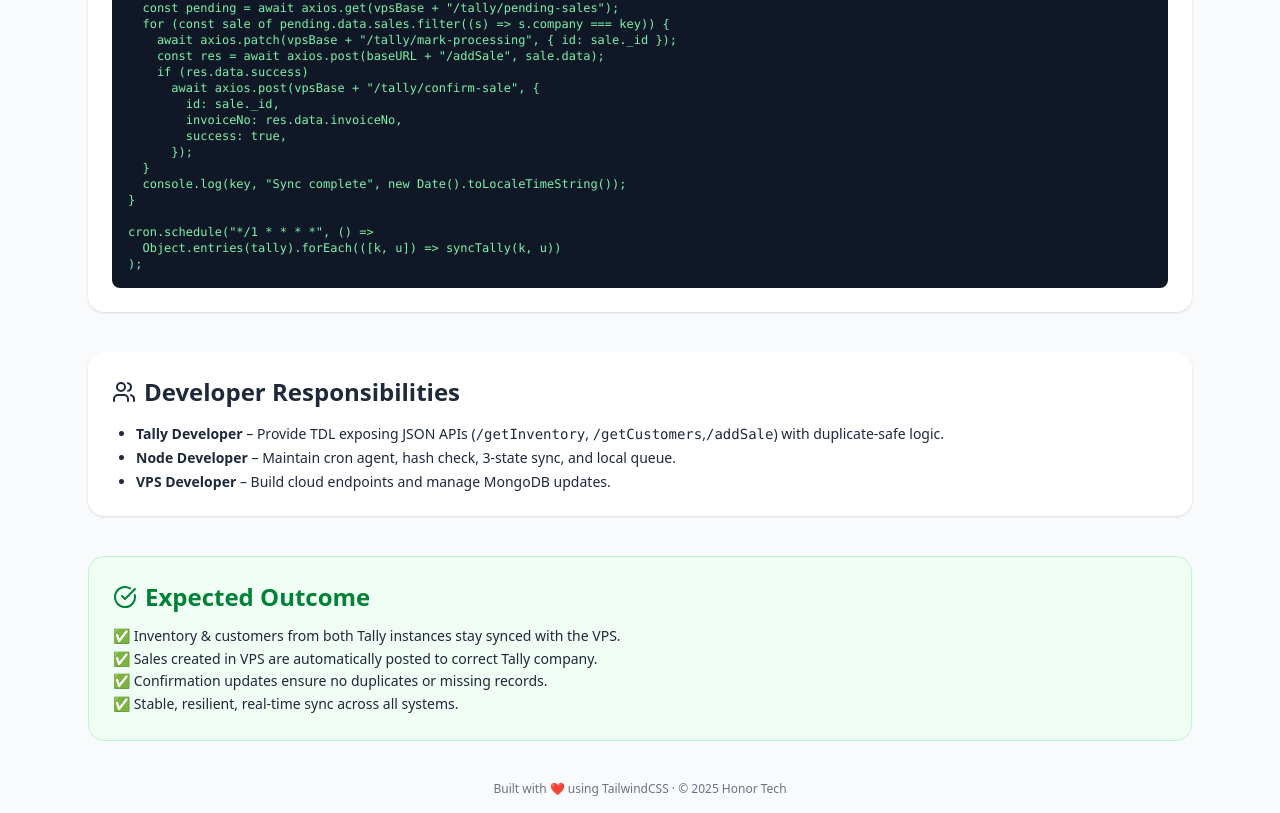
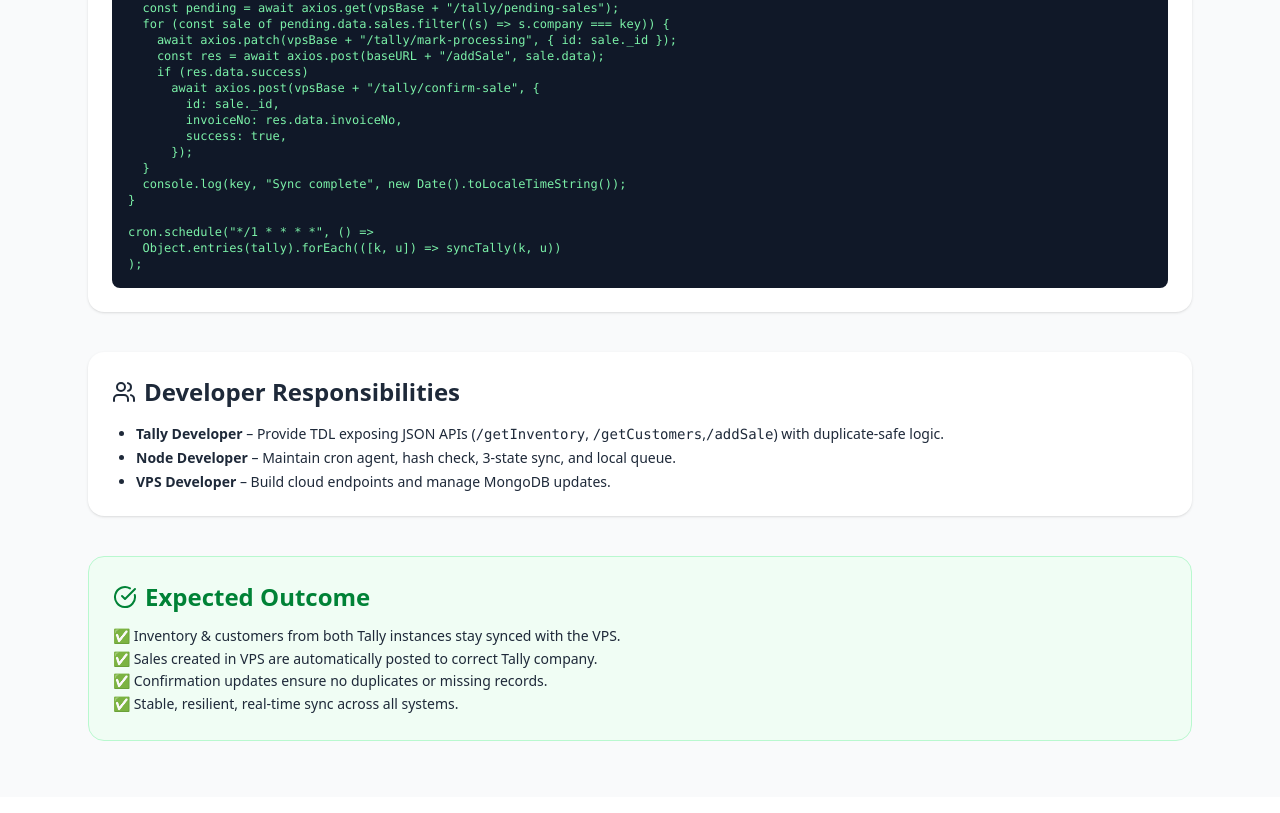
Before and after one commit to jaseeerr/tallypos, a React (Vite) app in the folder client/: page /workflow in a window 1280 px wide. Shown: the part 2619-3432 px from the top of the page. Built offline with nearby package versions, Linux system fonts and the light colour scheme.

Commit message:
first commit202

```diff
--- a/client/src/pages/Workflow.jsx
+++ b/client/src/pages/Workflow.jsx
@@ -286,7 +286,7 @@ cron.schedule("*/1 * * * *", () =>
       </main>
 
       <footer className="text-center text-xs text-gray-500 py-4">
-        Built with ❤️ using TailwindCSS · © 2025 Honor Tech
+
       </footer>
     </div>
   );
```
